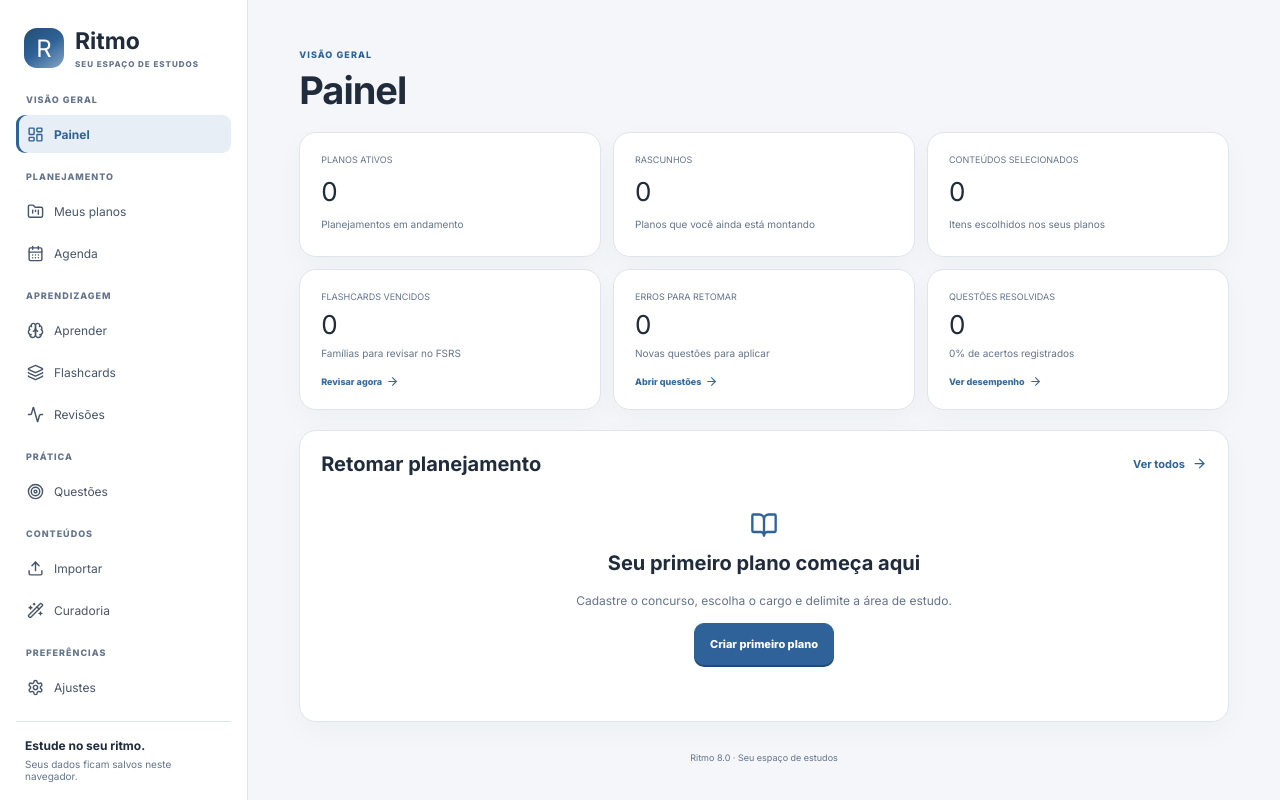
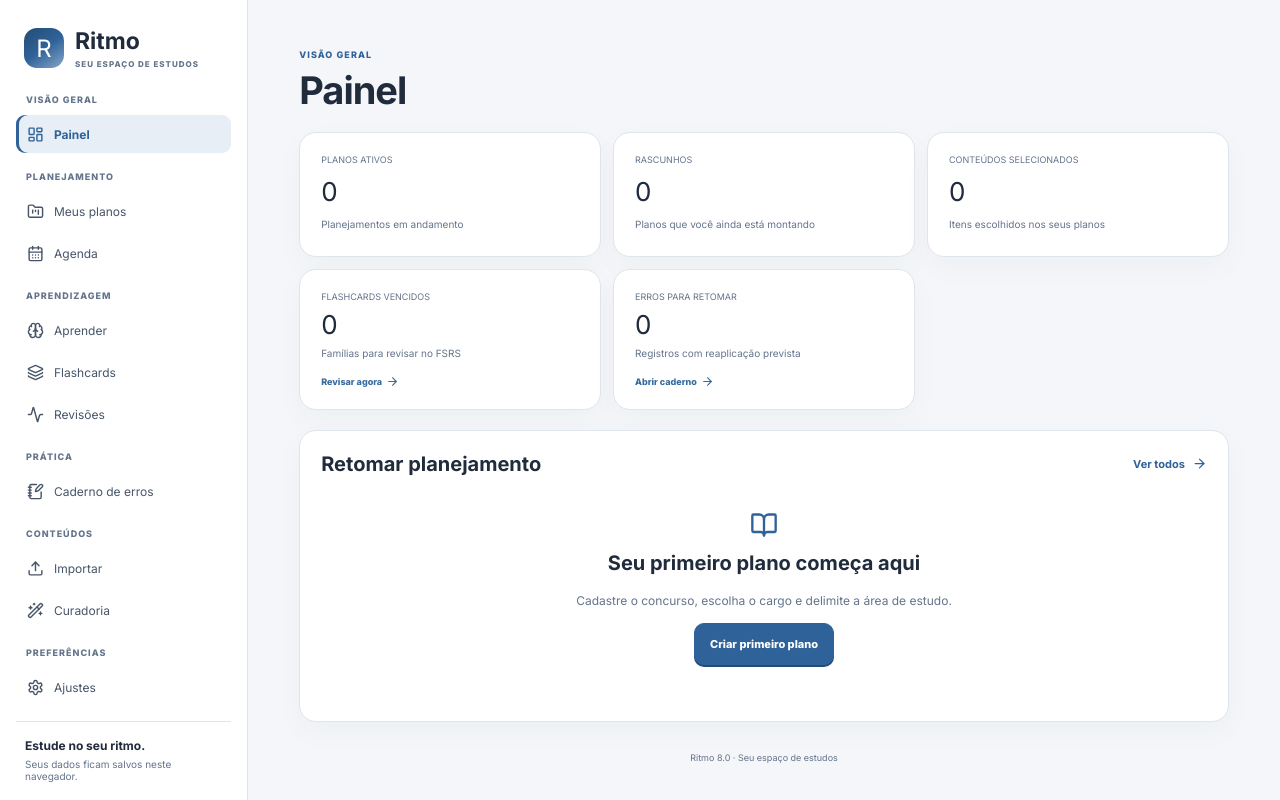
Before and after one commit to Bluequation/nodu, a React (Vite) app: page / in a window 1280 px wide. Built offline with nearby package versions, Linux system fonts and the light colour scheme.

Commit message:
Rename practice navigation and dashboard to Caderno de erros

```diff
--- a/src/app/App.tsx
+++ b/src/app/App.tsx
@@ -1,12 +1,12 @@
 import { useEffect, useState, type FormEvent, type ReactNode } from "react";
 import {
   Activity, ArrowRight, BookOpen, Brain, CalendarDays, CheckCircle2, ClipboardList,
-  FileText, FolderKanban, LayoutDashboard, Layers3, NotebookPen, Settings, Target,
+  FileText, FolderKanban, LayoutDashboard, Layers3, NotebookPen, Settings,
   Upload, WandSparkles,
 } from "lucide-react";
 import { HashRouter, Link, NavLink, Route, Routes, useNavigate } from "react-router-dom";
 import { createPlan, listPlans } from "../data/plans";
-import { listConcepts, listErrors, listQuestionBlocks } from "../data/study";
+import { listConcepts, listErrors } from "../data/study";
 import type { NewStudyPlan, StudyPlan } from "../domain/models";
 import { getSelectedLeaves } from "../domain/verticalization";
 import { PlanDetailRoute, PlanWizardRoute } from "../features/plans/PlanWizard";
@@ -21,7 +21,7 @@ const groups = [
   ["VISÃO GERAL", [["Painel", "/", LayoutDashboard]]],
   ["PLANEJAMENTO", [["Meus planos", "/plans", FolderKanban], ["Agenda", "/agenda", CalendarDays]]],
   ["APRENDIZAGEM", [["Aprender", "/learn", Brain], ["Flashcards", "/flashcards", Layers3], ["Revisões", "/reviews", Activity]]],
-  ["PRÁTICA", [["Questões", "/errors", Target]]],
+  ["PRÁTICA", [["Caderno de erros", "/errors", NotebookPen]]],
   ["CONTEÚDOS", [["Importar", "/import", Upload], ["Curadoria", "/curation", WandSparkles]]],
   ["PREFERÊNCIAS", [["Ajustes", "/settings", Settings]]],
 ] as const;
@@ -67,16 +67,14 @@ function Shell() {
 
 function Dashboard() {
   const [plans, setPlans] = useState<StudyPlan[]>([]);
-  const [metrics, setMetrics] = useState({ dueCards: 0, dueErrors: 0, questions: 0, correct: 0 });
+  const [metrics, setMetrics] = useState({ dueCards: 0, dueErrors: 0 });
   useEffect(() => {
-    Promise.all([listPlans(), listConcepts(), listErrors(), listQuestionBlocks()])
-      .then(([nextPlans, concepts, errors, blocks]) => {
+    Promise.all([listPlans(), listConcepts(), listErrors()])
+      .then(([nextPlans, concepts, errors]) => {
         setPlans(nextPlans);
         setMetrics({
           dueCards: concepts.filter(concept => concept.status === "published" && !concept.suspended && concept.fsrs.due <= Date.now()).length,
           dueErrors: errors.filter(error => error.status !== "dominado" && error.nextReview <= Date.now()).length,
-          questions: blocks.reduce((sum, block) => sum + block.total, 0),
-          correct: blocks.reduce((sum, block) => sum + block.correct, 0),
         });
       });
   }, []);
@@ -91,8 +89,7 @@ function Dashboard() {
       <Panel><small>RASCUNHOS</small><b>{drafts}</b><span>Planos que você ainda está montando</span></Panel>
       <Panel><small>CONTEÚDOS SELECIONADOS</small><b>{topics}</b><span>Itens escolhidos nos seus planos</span></Panel>
       <Panel><small>FLASHCARDS VENCIDOS</small><b>{metrics.dueCards}</b><span>Famílias para revisar no FSRS</span><Link to="/reviews" className="text-link">Revisar agora <ArrowRight size={13}/></Link></Panel>
-      <Panel><small>ERROS PARA RETOMAR</small><b>{metrics.dueErrors}</b><span>Novas questões para aplicar</span><Link to="/errors" className="text-link">Abrir questões <ArrowRight size={13}/></Link></Panel>
-      <Panel><small>QUESTÕES RESOLVIDAS</small><b>{metrics.questions}</b><span>{metrics.questions ? Math.round(metrics.correct / metrics.questions * 100) : 0}% de acertos registrados</span><Link to="/errors?view=performance" className="text-link">Ver desempenho <ArrowRight size={13}/></Link></Panel>
+      <Panel><small>ERROS PARA RETOMAR</small><b>{metrics.dueErrors}</b><span>Registros com reaplicação prevista</span><Link to="/errors?due=1" className="text-link">Abrir caderno <ArrowRight size={13}/></Link></Panel>
     </div>
     <Panel><div className="panel-head"><h2>Retomar planejamento</h2><Link className="text-link" to="/plans">Ver todos <ArrowRight size={15}/></Link></div>
       {recent.length ? recent.map(plan => <Link className="plan-row" key={plan.id} to={`/plans/${plan.id}/verticalize`}><b>{plan.title}</b><span>{[plan.position, plan.area].filter(Boolean).join(" · ")} · {plan.status === "active" ? "Ativo" : "Rascunho"}</span><ArrowRight size={16}/></Link>) : <div className="empty"><BookOpen size={28}/><h2>Seu primeiro plano começa aqui</h2><p>Cadastre o concurso, escolha o cargo e delimite a área de estudo.</p><Link className="primary-button" to="/plans/new">Criar primeiro plano</Link></div>}
@@ -210,8 +207,8 @@ const features: Record<string, [string, string, string[]]> = {
   learn: ["Aprender", "Atividades construídas a partir do seu próprio material.", ["Autoexplicação", "Recuperação livre", "Retomada de erros", "Prática intercalada", "Histórico de sessões"]],
   flashcards: ["Flashcards", "Famílias de conhecimentos e versões de cartões.", ["Famílias de microconhecimentos", "Cartões básicos, lacunas e respostas digitadas", "Imagens com ocultação", "Fontes e justificativas"]],
   reviews: ["Revisões", "Revisões programadas pelo FSRS.", ["Fila de revisões", "Esquecimentos recorrentes", "Filtros por área", "Histórico de retenção"]],
-  questions: ["Questões", "Registro de blocos e desempenho.", ["Bancas e blocos", "Acertos e erros", "Histórico", "Desempenho por assunto"]],
-  errors: ["Caderno de erros", "Transforme dificuldades em registros retomáveis.", ["Enunciado e alternativas", "Causa do erro", "Vínculos com conteúdos", "Reaplicação programada"]],
+
+  errors: ["Caderno de erros", "Seu banco pessoal de questões erradas, organizado em uma tabela editável.", ["Abas por disciplina", "Edição direta nas células", "Colunas personalizáveis", "Revisões com lembrete", "Links e anexos"]],
   import: ["Importar conteúdos", "Traga materiais próprios para a biblioteca.", ["JSON e CSV", "Pré-visualização", "Validação", "Preservação das fontes"]],
   curation: ["Curadoria", "Revise os conteúdos antes de estudar.", ["Editar cartões", "Aprovar ou rejeitar", "Publicar e suspender", "Histórico"]],
   settings: ["Ajustes", "Configurações e segurança dos dados.", ["Armazenamento local", "Migração não destrutiva", "Backup e restauração", "Preferências FSRS"]],
```
